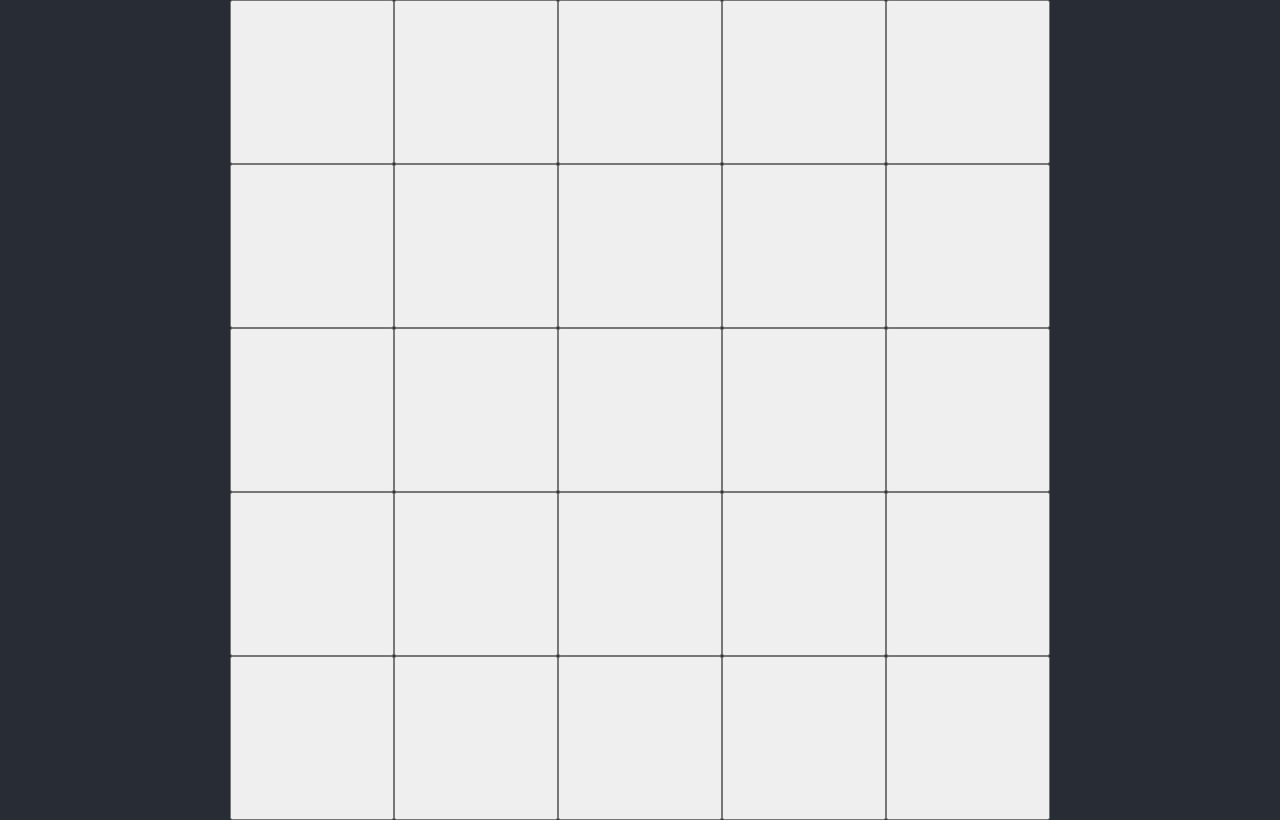
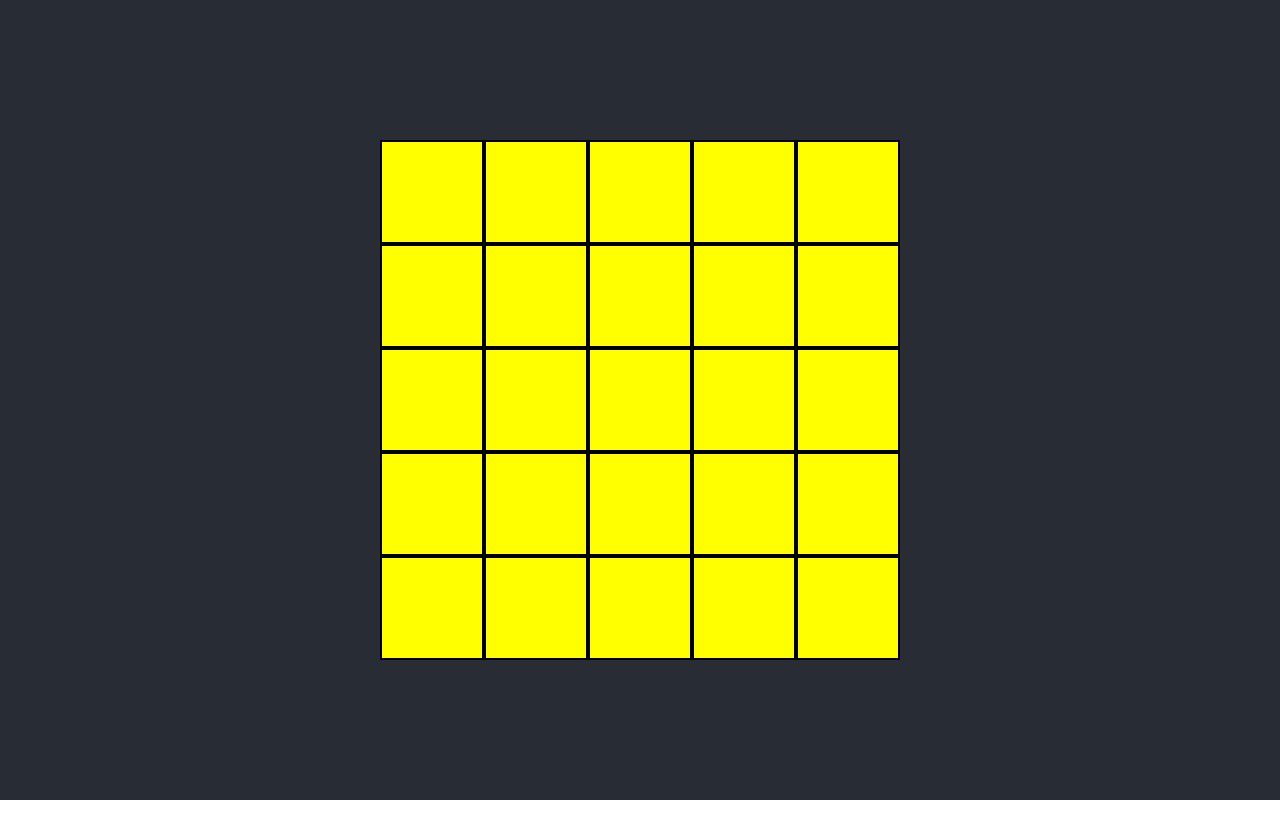
Before and after one commit to nick-telsan/lights-out, a React (Create React App) app: page / in a window 1280 px wide. Built offline with nearby package versions, Linux system fonts and the light colour scheme.

Commit message:
Add clickable tiles

```diff
--- a/src/App.css
+++ b/src/App.css
@@ -37,6 +37,18 @@
   }
 }
 
-.Tile {
-  padding: 5rem
+.unlit-Tile {
+  padding: 50px;
+  background-color: gray;
+  border: black;
+  border-width: 2px;
+  border-style: solid;
 }
+
+.lit-Tile {
+  padding: 50px;
+  background-color: yellow;
+  border: black;
+  border-width: 2px;
+  border-style: solid;
+}
--- a/src/Components/GameGrid/Tile.tsx
+++ b/src/Components/GameGrid/Tile.tsx
@@ -2,17 +2,20 @@ import React from 'react';
 
 interface IProps {
     value: boolean;
+    callback: any;
+    row: number;
+    col: number;
 }
 
-const Tile: React.FC<IProps> = ({value}) => {
+const Tile: React.FC<IProps> = ({value, callback, row, col}) => {
 
     const handleClick = () => {
-        console.log(value);
+        callback(row, col);
     }
 
 
     return(
-        <button className="Tile" onClick={handleClick}/>
+        <button className={value ? "lit-Tile" : "unlit-Tile"} onClick={handleClick}/>
     )
 }
 
--- a/src/Components/GameGrid/index.tsx
+++ b/src/Components/GameGrid/index.tsx
@@ -9,23 +9,28 @@ interface IProps {
 const GameGrid: React.FC<IProps> = ({}) => {
     const [tiles, setTiles] = useState<Array<Array<boolean>>>([[]]);
 
+    // Set up grid
     useEffect(() => {
-        console.log('Component mounted');
-        startGame();
-    }, []);
-
-    const startGame = () => {
         var initTiles: [boolean[]] = [[]];
         for(var i = 0; i < 5; i++){
             for(var j = 0; j < 5; j++){
-                initTiles[i].push(false);
+                initTiles[i].push(true);
             }
             if(i < 4){
                 initTiles.push([]);
             }
 
         }
-        setTiles(tiles.concat(initTiles));
+        setTiles(initTiles);
+        console.log(tiles);
+    }, []);
+
+    const callback = (row: number, col: number) => {
+        var tempTiles = tiles;
+        tempTiles[row][col] = !tempTiles[row][col];
+
+        // 2D array is not agreeing with me. Concat the new array on the to old one and then slice off the old one...
+        setTiles(tiles.concat(tempTiles).slice(5));
     }
 
 
@@ -34,7 +39,7 @@ const GameGrid: React.FC<IProps> = ({}) => {
             {tiles.map((row, rowId) =>
                 <div>
                     {row.map((tile, colId) =>
-                        <Tile value={tile}/>
+                        <Tile value={tile} row={rowId} col={colId} callback={callback}/>
                     )}
                 </div>
             )}
```
Also changed, not shown: 1 other file (tests, documents, lock files or other folders).
